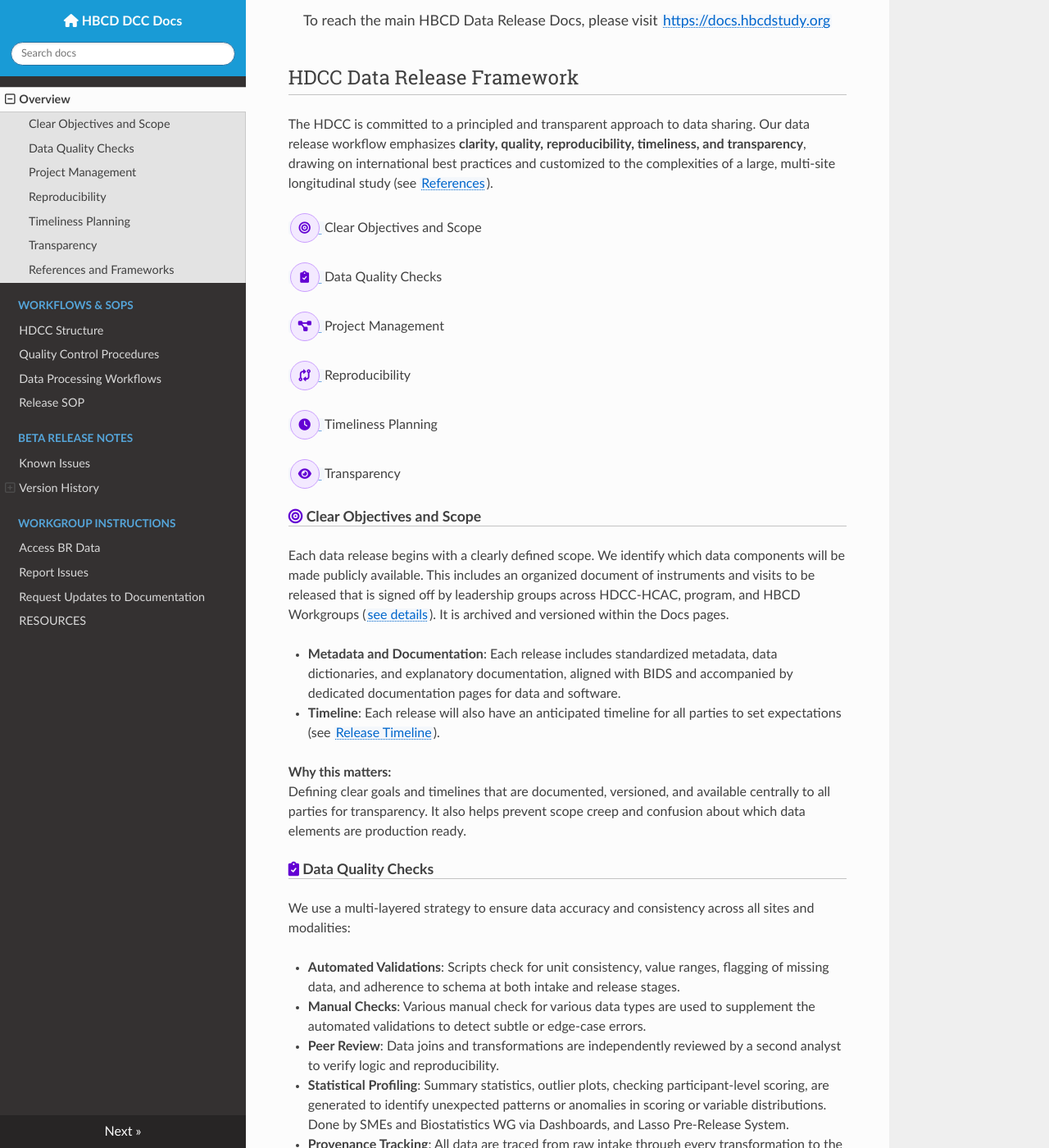
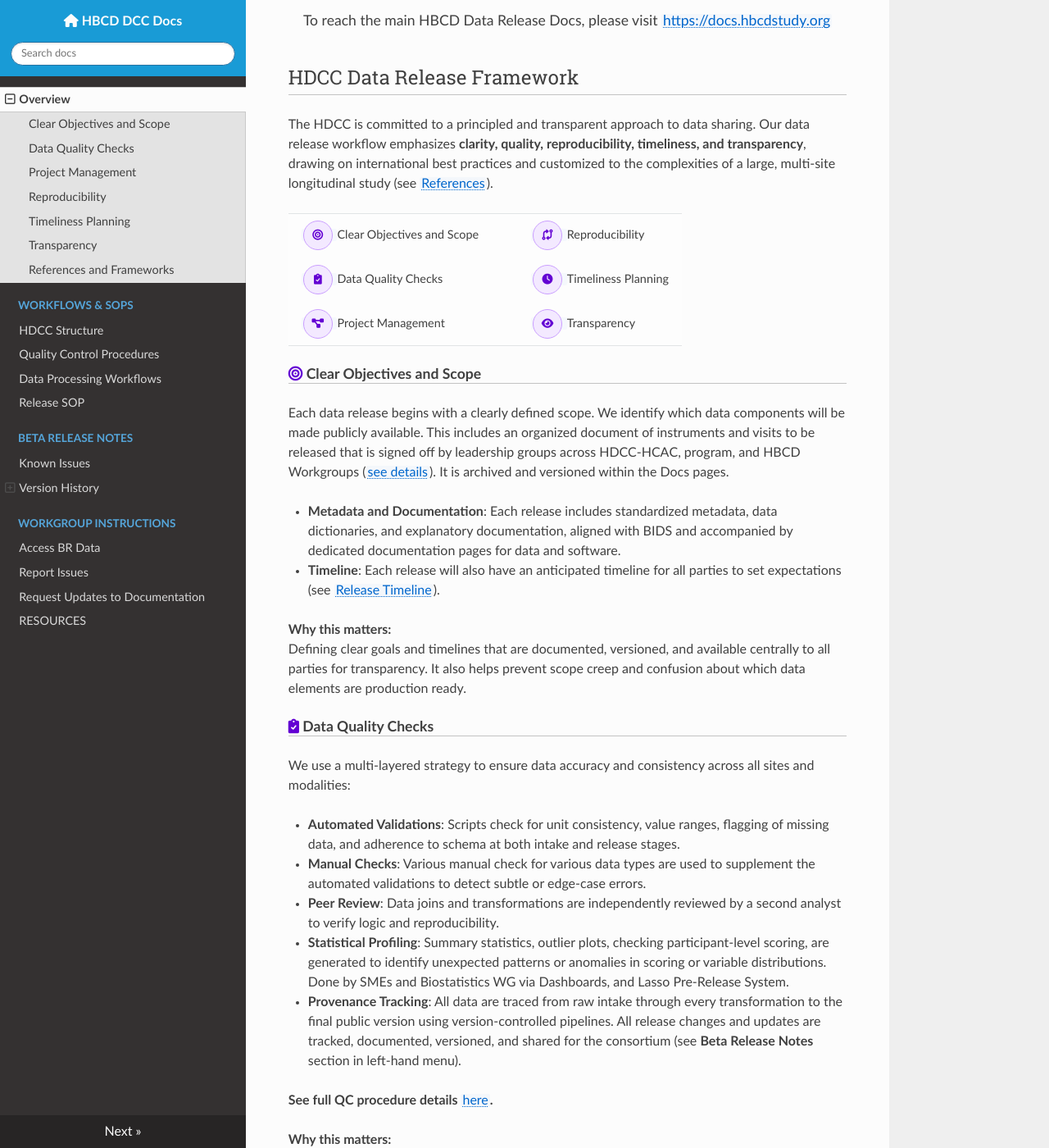
Before and after one commit to DCAN-Labs/hbcd-docs-internal, an MkDocs documentation site: the page built from docs/index.md, in a window 1280 px wide and 1400 px high, scrolled down 544 px. Shown: the whole window at 82% size. Built offline with MkDocs 1.6.1, drawn with Linux system fonts in a browser that asks for light colours; nearby versions of some CDN libraries.

Commit message:
update styling of overview to list core concepts in 2 columns

```diff
--- a/docs/css/tables.css
+++ b/docs/css/tables.css
@@ -99,8 +99,30 @@ th, td {
   padding: 8px;
   text-align: left;
   background-color: rgba(255, 255, 255, 0.6) !important;
-
 }
 .table-no-vertical-lines th {
   background-color: rgba(255, 255, 255, 0.6) !important;
 }
+
+/* Special table with no vertical lines for core concepts on front page - set embedded link styling (a) to not underline text*/
+.overview-table-no-vertical-lines {
+  border-collapse: collapse;
+  width: 100%;
+}
+.overview-table-no-vertical-lines th,
+.overview-table-no-vertical-lines td {
+  border-top: 1px solid #ccc;
+  border-bottom: 1px solid #ccc;
+  border-left: none !important;
+  border-right: none !important;
+  padding: 8px;
+  text-align: left;
+  background-color: rgba(255, 255, 255, 0.6) !important;
+
+}
+.overview-table-no-vertical-lines th {
+  background-color: rgba(255, 255, 255, 0.6) !important;
+}
+.overview-table-no-vertical-lines a {
+  text-decoration: none !important;
+}
--- a/docs/index.md
+++ b/docs/index.md
@@ -13,41 +13,44 @@
 
 The HDCC is committed to a principled and transparent approach to data sharing. Our data release workflow emphasizes **clarity, quality, reproducibility, timeliness, and transparency**, drawing on international best practices and customized to the complexities of a large, multi-site longitudinal study (see [References](#references-and-frameworks)).
 
-<a href="#clear-objectives-and-scope" class="pill-link-wrapper">
-  <span class="pill-link">
-    <i class="fa-solid fa-bullseye" style="color: #6300d3;"></i>
-  </span>
-</a><span>Clear Objectives and Scope</span>
-
-<a href="#data-quality-checks" class="pill-link-wrapper">
-  <span class="pill-link">
-    <i class="fa-solid fa-clipboard-check" style="color: #6300d3;"></i>
-  </span>
-</a><span>Data Quality Checks</span>
-
-<a href="#project-management" class="pill-link-wrapper">
-  <span class="pill-link">
-    <i class="fa-solid fa-diagram-project" style="color: #6300d3;"></i>
-  </span>
-</a><span>Project Management</span>
-
-<a href="#reproducibility" class="pill-link-wrapper">
+<table class="overview-table-no-vertical-lines" style="margin: 0 auto;">
+<tbody>
+<tr>
+<td>
+  <a href="#clear-objectives-and-scope" class="pill-link-wrapper">
+    <span class="pill-link">
+      <i class="fa-solid fa-bullseye" style="color: #6300d3;"></i></span>
+      </a><span>Clear Objectives and Scope</span><br><br>
+  <a href="#data-quality-checks" class="pill-link-wrapper">
+    <span class="pill-link">
+    <i class="fa-solid fa-clipboard-check" style="color: #6300d3;"></i></span>
+    </a><span>Data Quality Checks</span><br><br>
+  <a href="#project-management" class="pill-link-wrapper">
+    <span class="pill-link">
+    <i class="fa-solid fa-diagram-project" style="color: #6300d3;"></i></span>
+  </a><span>Project Management</span>
+  </td>
+<td>
+<td>
+  <a href="#reproducibility" class="pill-link-wrapper">
   <span class="pill-link">
     <i class="fa-solid fa-code-compare" style="color: #6300d3;"></i>
   </span>
-</a><span>Reproducibility</span>
-
-<a href="#timeliness-planning" class="pill-link-wrapper">
+  </a><span>Reproducibility</span><br><br>
+  <a href="#timeliness-planning" class="pill-link-wrapper">
   <span class="pill-link">
     <i class="fa-solid fa-clock" style="color: #6300d3;"></i>
   </span>
-</a><span>Timeliness Planning</span>
-
+</a><span>Timeliness Planning</span><br><br>
 <a href="#transparency" class="pill-link-wrapper">
   <span class="pill-link">
     <i class="fa-solid fa-eye" style="color: #6300d3;"></i>
   </span>
 </a><span>Transparency</span>
+</td>
+</tr>
+</tbody>
+</table>
 
 
 #### <i class="fa-solid fa-bullseye" style="color: #6300d3;"></i> Clear Objectives and Scope
```
